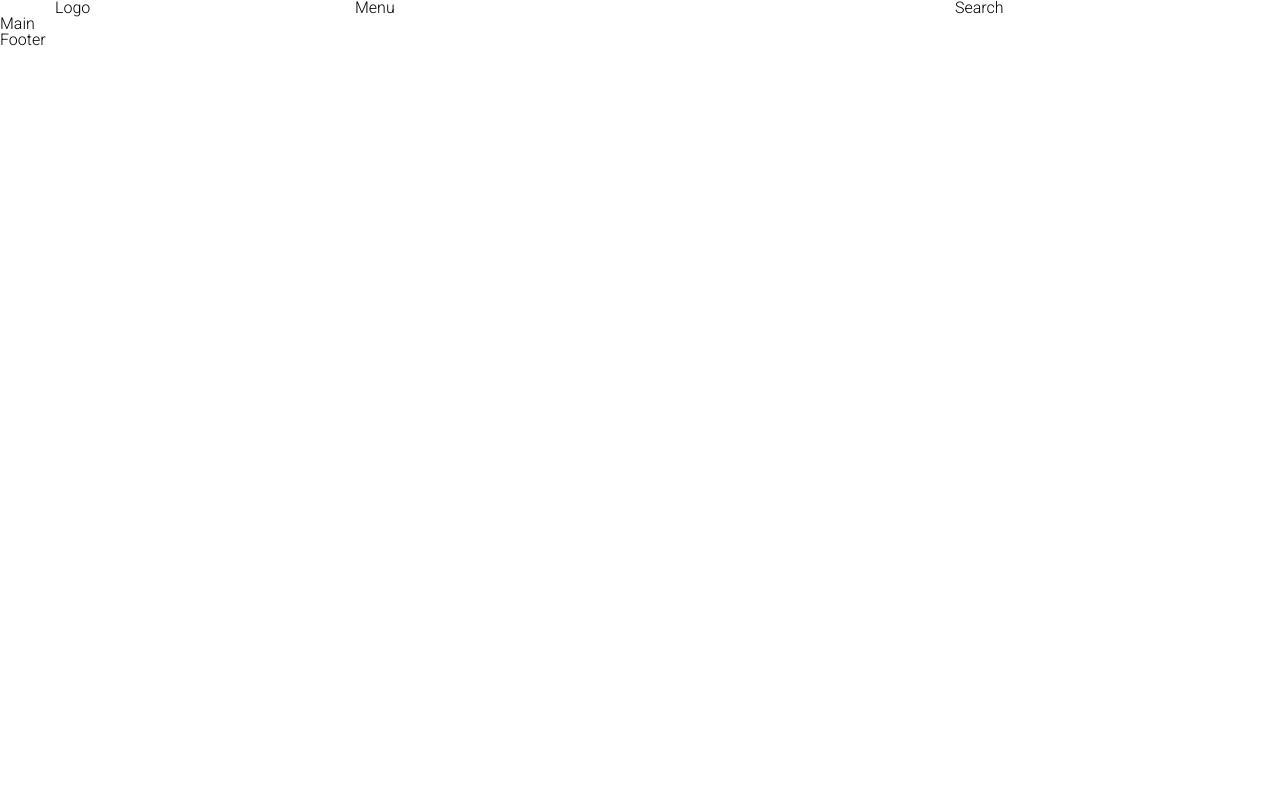
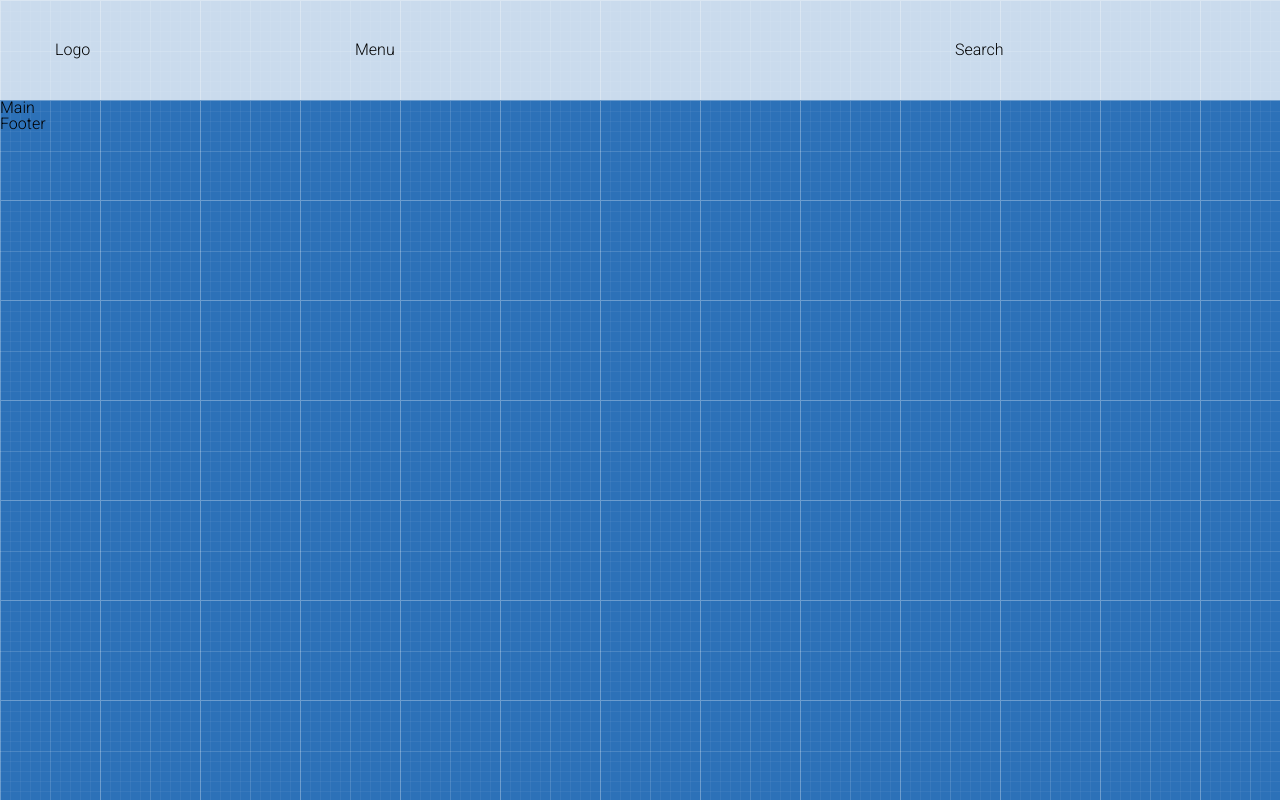
Before and after one commit to Velykoivanenko-Tetiana/shop-project, a plain HTML site: page index.html in a window 1280 px wide. Drawn offline with Linux system fonts and the light colour scheme.

Commit message:
add image

```diff
--- a/index.html
+++ b/index.html
@@ -13,7 +13,7 @@
 
 </head>
 <body>
-<hedder class="hedder"><div class="container">
+<hedder class="header"><div class="container">
     <div class="row">
     <div class="col-3">Logo</div>
     <div class="col-6">Menu</div>
--- a/style.css
+++ b/style.css
@@ -1,12 +1,19 @@
 *{box-sizing: border-box;}
 body{
    font-family: 'Roboto', sans-serif;
+   background-image: url("images/patt.png");
 }
 .container{
     width: 1200px;
     max-width: 1200px;
     padding: 0 15px;
     margin: 0 auto;
+}
+.header{
+    display: flex;
+    align-items: center;
+    height: 100px;
+    background-color: rgba(255, 255, 255, 0.75);
 }
 .row{
     display: flex;
```
Also changed, not shown: images/logo.png (added), images/patt.png (added).
